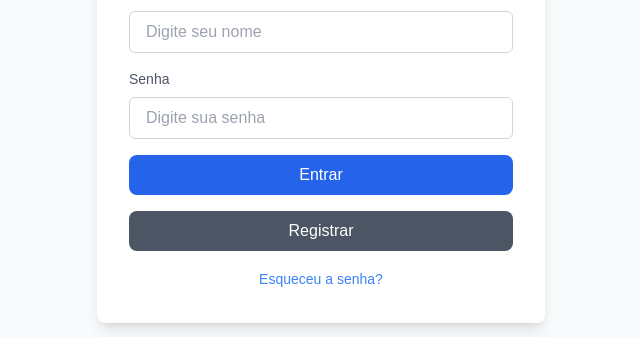
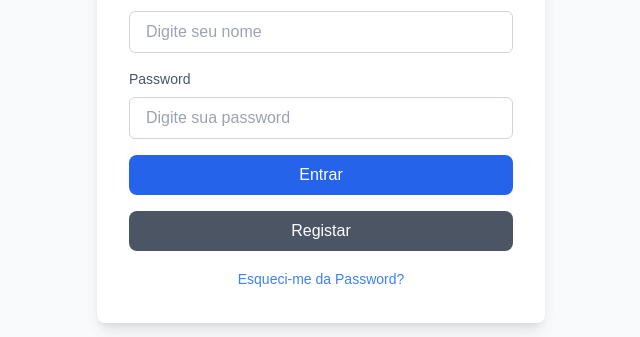
Before and after one commit to Rodrigo001-dev/feel-nazare-backoffice, a Next.js app: page /login in a window 1280 px wide. Shown: the part 338-675 px from the top of the page, without its empty margins (319-959 px from the left). Built offline with nearby package versions, Linux system fonts and the light colour scheme.

Commit message:
:bug: fix: text

```diff
--- a/app/login/page.tsx
+++ b/app/login/page.tsx
@@ -92,13 +92,13 @@ export default function LoginPage() {
               htmlFor="password"
               className="block text-sm font-medium text-gray-600"
             >
-              Senha
+              Password
             </label>
             <input
               type="password"
               id="password"
               className="mt-2 w-full rounded-md border border-gray-300 px-4 py-2 focus:outline-none focus:ring-2 focus:ring-blue-500"
-              placeholder="Digite sua senha"
+              placeholder="Digite sua password"
               {...register('password')}
             />
             {errors.password && (
@@ -120,7 +120,7 @@ export default function LoginPage() {
         <div className="mt-4 w-full text-center">
           <Link href="/register">
             <button className="w-full rounded-lg bg-gray-600 py-2 text-white transition hover:bg-gray-700 focus:outline-none focus:ring-2 focus:ring-gray-500">
-              Registrar
+              Registar
             </button>
           </Link>
         </div>
@@ -130,7 +130,7 @@ export default function LoginPage() {
             href="/forgot-password"
             className="text-sm text-blue-500 transition hover:text-blue-600 hover:underline"
           >
-            Esqueceu a senha?
+            Esqueci-me da Password?
           </Link>
         </div>
       </div>
```
